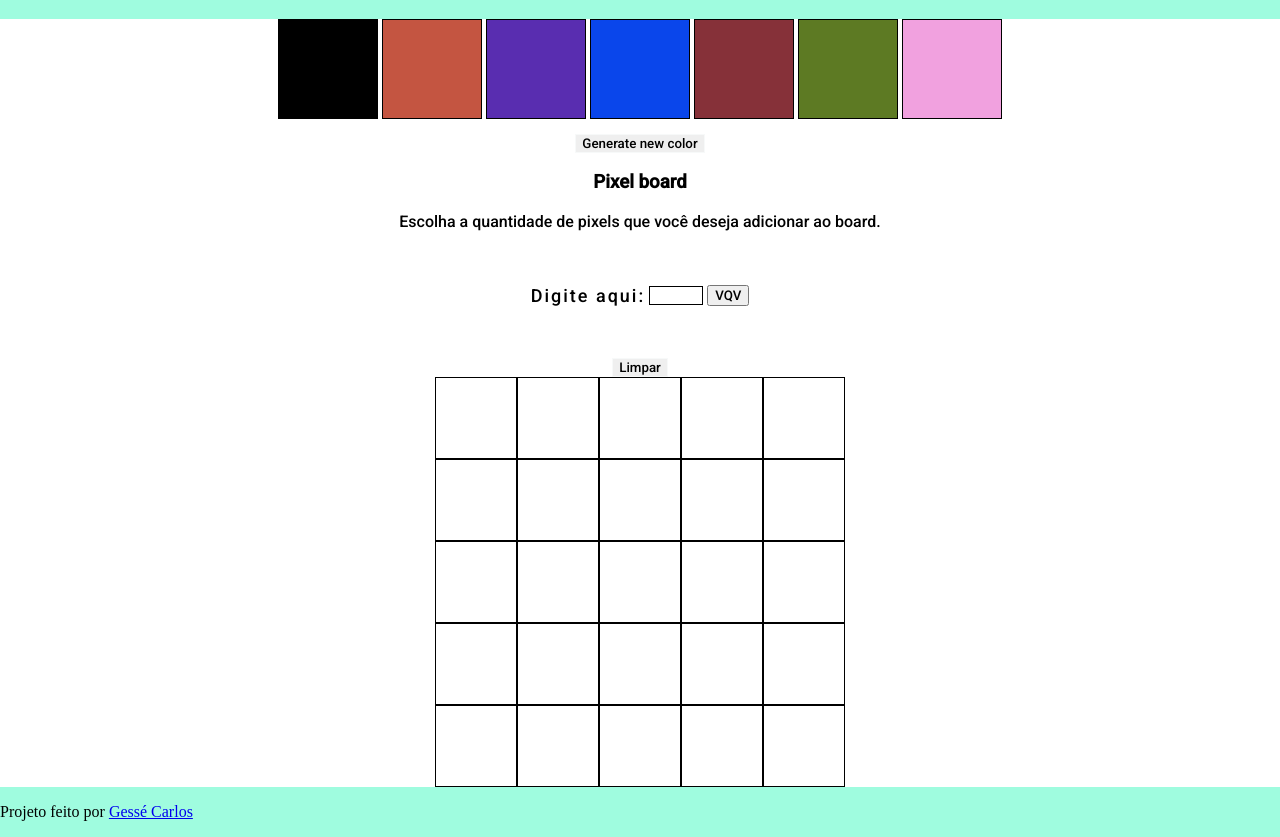
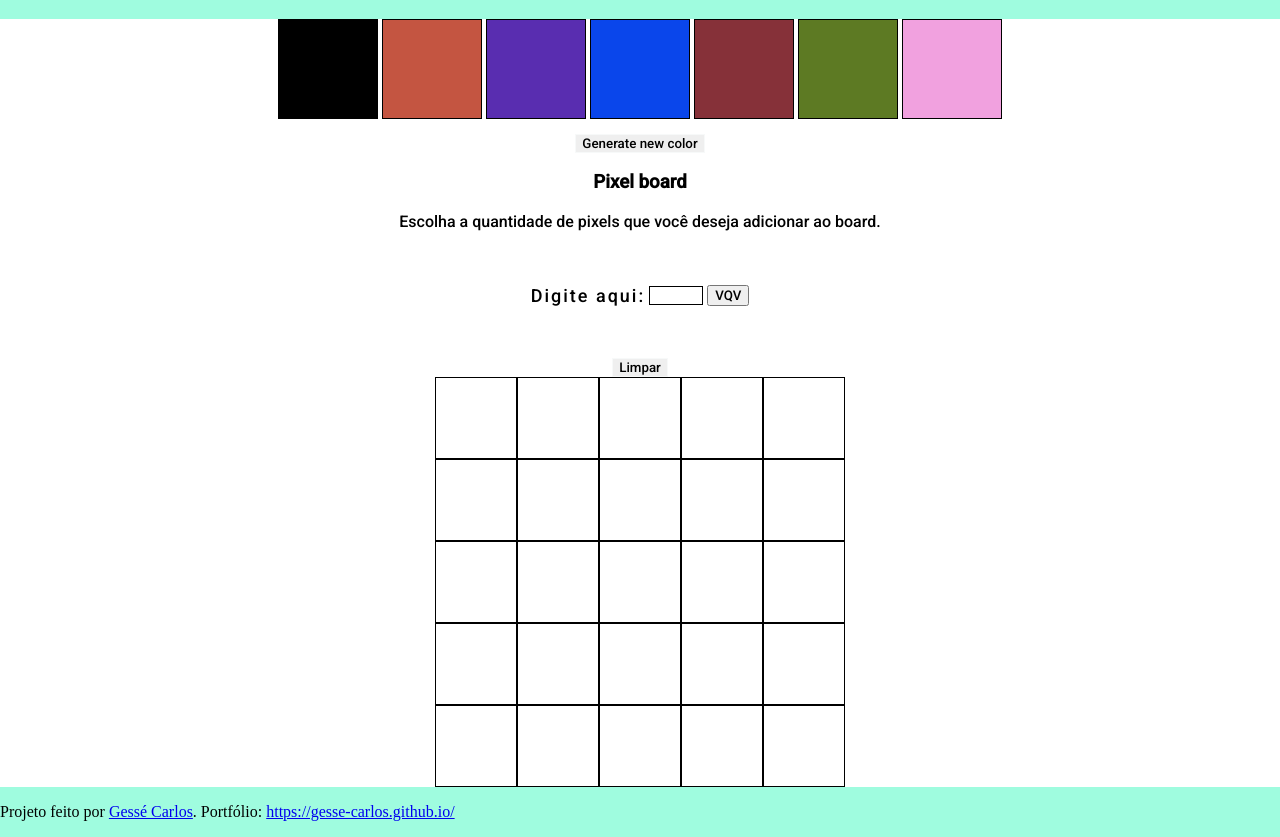
Before and after one commit to gesse-carlos/pixelartproject, a plain HTML site: page index.html in a window 1280 px wide. Shown: the part 61-898 px from the top of the page. Drawn offline with Linux system fonts and the light colour scheme; a web font is replaced by a local one.

Commit message:
adicionei link portfolio

```diff
--- a/index.html
+++ b/index.html
@@ -99,7 +99,7 @@
 
   <footer class="project-author">
     <div class="github-link">
-      <p>Projeto feito por <a href="https://github.com/gesse-carlos">Gessé Carlos</a></p>
+      <p>Projeto feito por <a href="https://github.com/gesse-carlos" target="_blank">Gessé Carlos</a>. Portfólio: <a href="https://gesse-carlos.github.io/" target="_blank">https://gesse-carlos.github.io/</a></p>
     </div>
   </footer>
   <script src="script.js"></script>
```
Also changed, not shown: 1 other file.
